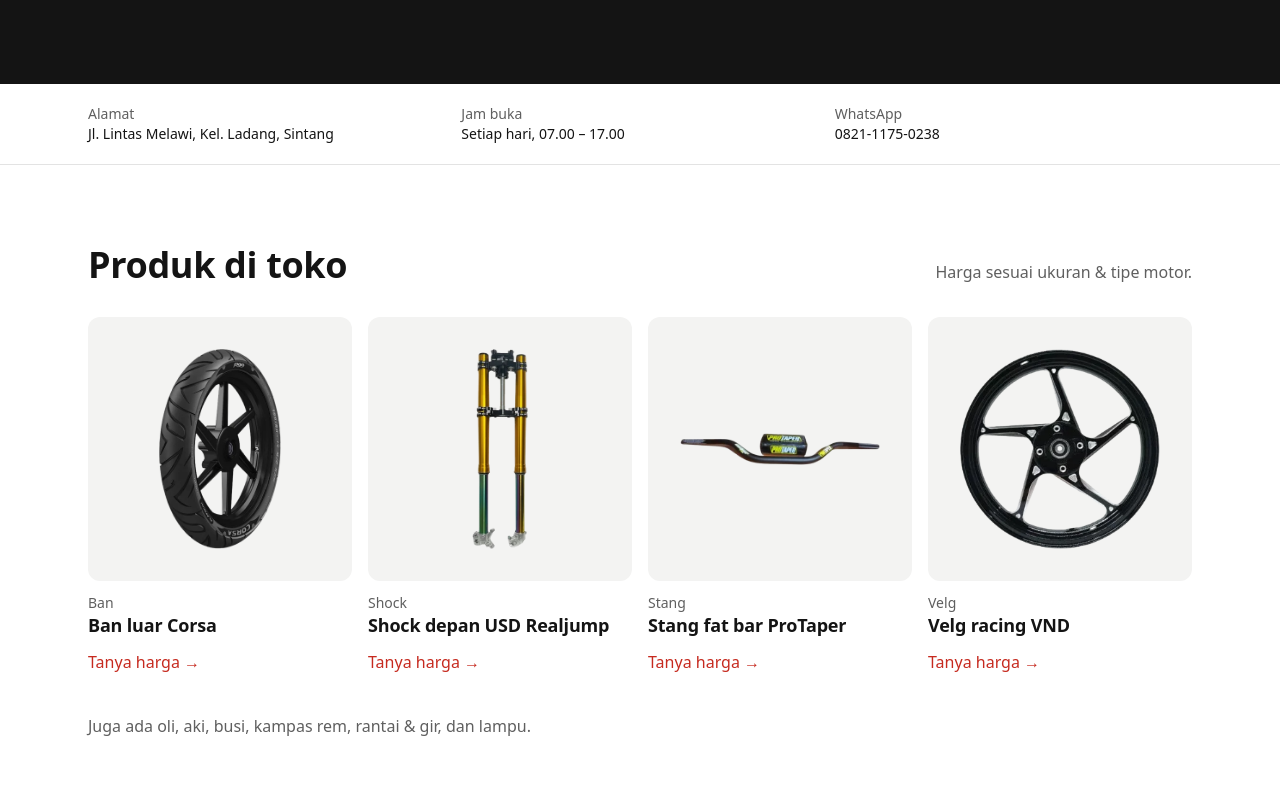
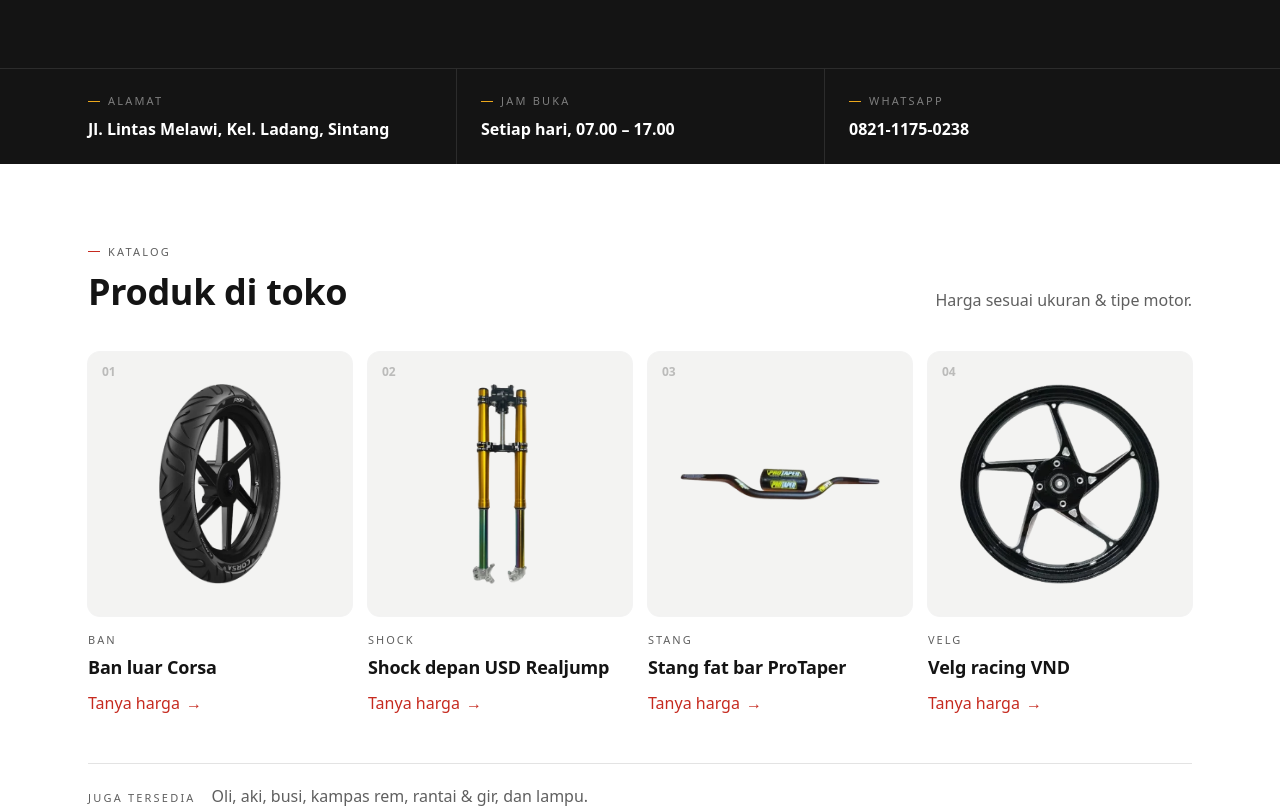
Before and after one commit to MarvelCollin/MatahariMotor, a React (Vite) app: page / in a window 1280 px wide. Shown: the part 620-1428 px from the top of the page. Built offline with nearby package versions, Linux system fonts and the light colour scheme.

Commit message:
feat: redesign hero info rail and product catalog

```diff
--- a/src/sections/Hero.tsx
+++ b/src/sections/Hero.tsx
@@ -1,4 +1,4 @@
-import { useEffect, useRef } from 'react';
+import { useEffect, useRef, type ReactNode } from 'react';
 import rim from '../assets/products/rim-vnd.webp';
 import { shop } from '../data/shop';
 import { todayStatus } from '../lib/hours';
@@ -56,13 +56,24 @@ const Speedo = () => {
   );
 };
 
+const Fact = ({ label, children }: { label: string; children: ReactNode }) => (
+  <div className="border-t border-white/10 py-5 first:border-t-0 sm:border-t-0 sm:border-l sm:py-6 sm:pl-6 sm:first:border-l-0 sm:first:pl-0">
+    <dt className="flex items-center gap-2 text-[0.6875rem] font-medium tracking-[0.2em] text-white/45 uppercase">
+      <span className="h-px w-3 bg-sun" aria-hidden="true" />
+      {label}
+    </dt>
+    <dd className="mt-2 font-head text-base leading-snug font-semibold">{children}</dd>
+  </div>
+);
+
 const Hero = () => {
   const status = todayStatus();
+  const hoursLine = shop.hours.map((h) => `${h.day}, ${h.time}`).join(' · ');
 
   return (
-    <section id="top">
-      <div className="overflow-hidden bg-ink text-white">
-        <div className="mx-auto grid max-w-6xl items-center gap-12 px-4 pt-12 pb-16 sm:px-6 md:grid-cols-[1.1fr_1fr] md:py-20">
+    <section id="top" className="bg-ink text-white">
+      <div className="overflow-hidden">
+        <div className="mx-auto grid max-w-6xl items-center gap-12 px-4 pt-12 pb-14 sm:px-6 md:grid-cols-[1.1fr_1fr] md:pt-20 md:pb-16">
           <div>
             <h1 className="text-[clamp(2.6rem,7vw,4.75rem)] leading-[1.02] font-extrabold">
               Sparepart &amp; bengkel motor di <span className="text-sun">{shop.city}</span>
@@ -96,26 +107,17 @@ const Hero = () => {
         </div>
       </div>
 
-      <div className="border-b border-line">
-        <dl className="mx-auto grid max-w-6xl gap-4 px-4 py-5 text-sm sm:grid-cols-3 sm:px-6">
-          <div>
-            <dt className="text-muted">Alamat</dt>
-            <dd className="font-medium">
-              {shop.address}, {shop.city}
-            </dd>
-          </div>
-          <div>
-            <dt className="text-muted">Jam buka</dt>
-            <dd className="font-medium">Setiap hari, 07.00 – 17.00</dd>
-          </div>
-          <div>
-            <dt className="text-muted">WhatsApp</dt>
-            <dd className="font-medium">
-              <a href={`tel:+${shop.whatsapp}`} className="hover:text-brand">
-                {shop.phoneDisplay}
-              </a>
-            </dd>
-          </div>
+      <div className="border-t border-white/10">
+        <dl className="mx-auto grid max-w-6xl px-4 sm:grid-cols-3 sm:px-6">
+          <Fact label="Alamat">
+            {shop.address}, {shop.city}
+          </Fact>
+          <Fact label="Jam buka">{hoursLine}</Fact>
+          <Fact label="WhatsApp">
+            <a href={`tel:+${shop.whatsapp}`} className="transition-colors hover:text-sun">
+              {shop.phoneDisplay}
+            </a>
+          </Fact>
         </dl>
       </div>
     </section>
--- a/src/sections/Products.tsx
+++ b/src/sections/Products.tsx
@@ -3,39 +3,57 @@ import { waLink } from '../lib/wa';
 
 const Products = () => (
   <section id="products" className="mx-auto max-w-6xl px-4 py-16 sm:px-6 md:py-20">
-    <div className="flex flex-wrap items-baseline justify-between gap-3">
-      <h2 className="text-3xl font-extrabold sm:text-4xl">Produk di toko</h2>
+    <header className="flex flex-wrap items-end justify-between gap-x-6 gap-y-3">
+      <div>
+        <p className="flex items-center gap-2 text-[0.6875rem] font-medium tracking-[0.2em] text-muted uppercase">
+          <span className="h-px w-3 bg-brand" aria-hidden="true" />
+          Katalog
+        </p>
+        <h2 className="mt-3 text-3xl font-extrabold sm:text-4xl">Produk di toko</h2>
+      </div>
       <p className="text-muted">Harga sesuai ukuran &amp; tipe motor.</p>
-    </div>
+    </header>
 
-    <ul className="mt-8 grid grid-cols-2 gap-x-4 gap-y-8 lg:grid-cols-4">
-      {products.map((p) => (
-        <li key={p.id} className="group flex flex-col">
-          <div className="relative aspect-square rounded-xl bg-tile transition-colors group-hover:bg-[#e9e9e7]">
+    <ul className="mt-10 grid grid-cols-2 gap-x-4 gap-y-10 lg:grid-cols-4">
+      {products.map((p, i) => (
+        <li key={p.id} className="group relative flex flex-col">
+          <div className="relative aspect-square overflow-hidden rounded-xl bg-tile ring-1 ring-ink/5 transition-colors duration-200 group-hover:bg-[#e9e9e7]">
+            <span className="absolute top-3 left-3.5 font-head text-xs font-bold text-ink/25 tabular-nums">
+              {String(i + 1).padStart(2, '0')}
+            </span>
             <img
               src={p.image}
               alt={p.name}
               width={p.width}
               height={p.height}
               loading="lazy"
-              className="absolute inset-[12%] h-[76%] w-[76%] object-contain"
+              className="absolute inset-[12%] h-[76%] w-[76%] object-contain transition-transform duration-300 group-hover:scale-[1.04] motion-reduce:transition-none motion-reduce:group-hover:scale-100"
             />
           </div>
-          <p className="mt-3 text-sm text-muted">{p.category}</p>
-          <h3 className="text-lg leading-snug font-bold">{p.name}</h3>
+          <p className="mt-4 text-[0.6875rem] font-medium tracking-[0.18em] text-muted uppercase">{p.category}</p>
+          <h3 className="mt-1.5 text-lg leading-snug font-bold">{p.name}</h3>
           <a
             href={waLink(`Halo Matahari Motor, saya mau tanya harga dan stok ${p.name}.`)}
             target="_blank"
             rel="noreferrer"
-            className="mt-auto pt-3 font-medium text-brand hover:underline"
+            className="mt-auto inline-flex w-fit items-center gap-1.5 pt-3 font-medium text-brand group-hover:underline after:absolute after:inset-0"
           >
-            Tanya harga →
+            Tanya harga
+            <span
+              aria-hidden="true"
+              className="transition-transform duration-200 group-hover:translate-x-1 motion-reduce:transition-none motion-reduce:group-hover:translate-x-0"
+            >
+              →
+            </span>
           </a>
         </li>
       ))}
     </ul>
 
-    <p className="mt-10 text-muted">Juga ada oli, aki, busi, kampas rem, rantai &amp; gir, dan lampu.</p>
+    <div className="mt-12 flex flex-wrap items-baseline gap-x-4 gap-y-1.5 border-t border-line pt-5">
+      <p className="text-[0.6875rem] font-medium tracking-[0.2em] text-muted uppercase">Juga tersedia</p>
+      <p className="text-muted">Oli, aki, busi, kampas rem, rantai &amp; gir, dan lampu.</p>
+    </div>
   </section>
 );
 
```
